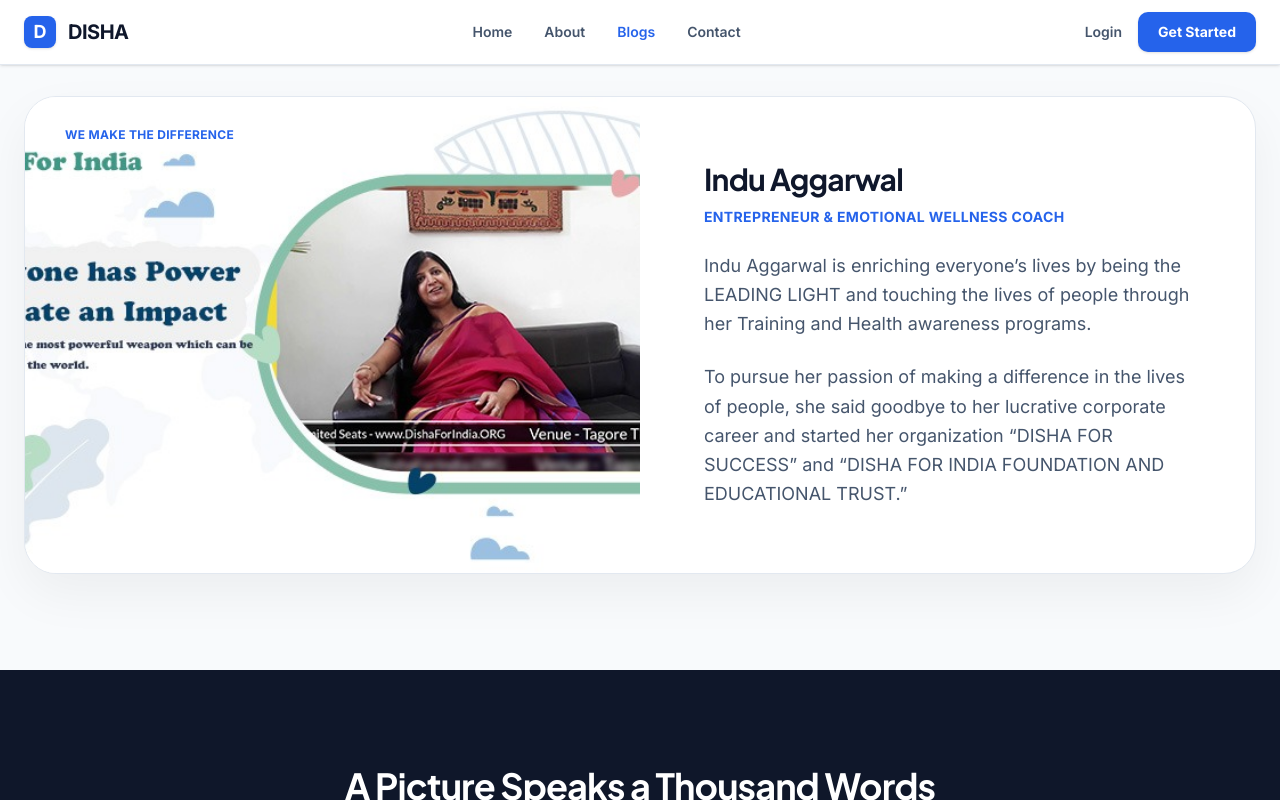
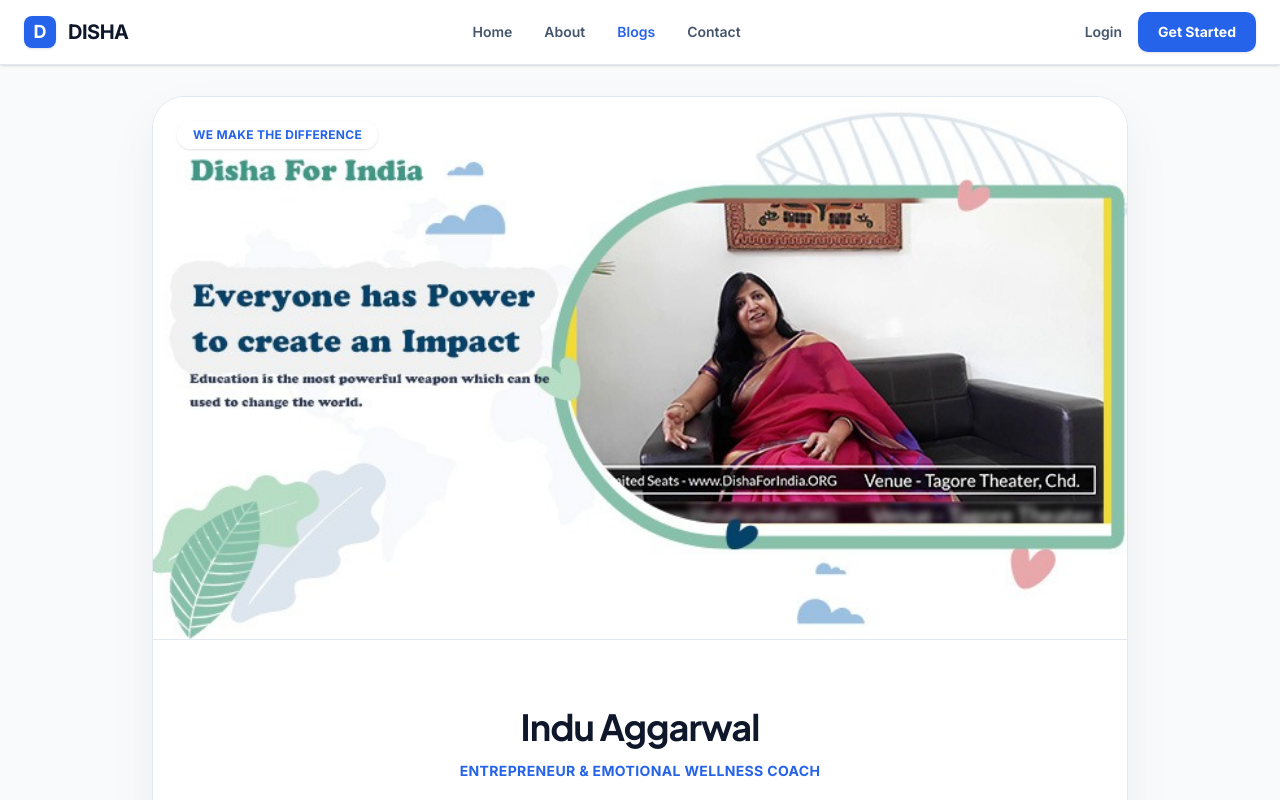
Before and after one commit to karanak1513-debug/disha, a React (Vite) app: page /blogs in a window 1280 px wide. Shown: the top 800 px of the page. Built offline with nearby package versions, Linux system fonts and the light colour scheme; no server answers.

Commit message:
update Indu Aggarwal section design to a stacked card in Blogs.jsx

```diff
--- a/src/pages/public/Blogs.jsx
+++ b/src/pages/public/Blogs.jsx
@@ -15,34 +15,34 @@
 
       {/* Indu Aggarwal Intro */}
       <section className="py-24 relative">
-        <div className="max-w-7xl mx-auto px-6">
+        <div className="max-w-5xl mx-auto px-6">
           <motion.div
             initial={{ opacity: 0, y: 20 }}
             animate={{ opacity: 1, y: 0 }}
             transition={{ delay: 0.3 }}
-            className="bg-white rounded-[32px] overflow-hidden shadow-[0_20px_50px_rgb(0,0,0,0.05)] border border-[#E2E8F0] grid lg:grid-cols-2"
+            className="bg-white rounded-[32px] overflow-hidden shadow-[0_20px_50px_rgb(0,0,0,0.05)] border border-[#E2E8F0] flex flex-col"
           >
-            <div className="relative overflow-hidden h-64 lg:h-auto">
+            <div className="relative w-full bg-slate-50 border-b border-[#E2E8F0]">
               <img
                 src="/indu_aggarwal_about.jpg"
                 alt="Indu Aggarwal"
-                className="absolute inset-0 w-full h-full object-cover"
+                className="w-full h-auto object-cover"
               />
-              <div className="absolute top-6 left-6 px-4 py-1.5 bg-white/90 backdrop-blur-md rounded-full text-xs font-bold text-[#2563EB] tracking-wide uppercase">
+              <div className="absolute top-6 left-6 px-4 py-1.5 bg-white/90 backdrop-blur-md rounded-full text-xs font-bold text-[#2563EB] tracking-wide uppercase shadow-sm">
                 We Make The Difference
               </div>
             </div>
-            <div className="p-10 lg:p-16 flex flex-col justify-center">
-              <h2 className="text-3xl font-bold font-display mb-2 text-slate-900 leading-tight">
+            <div className="p-8 md:p-16 text-center">
+              <h2 className="text-3xl md:text-4xl font-bold font-display mb-3 text-slate-900 leading-tight">
                 Indu Aggarwal
               </h2>
-              <div className="text-sm font-bold text-[#2563EB] uppercase tracking-wide mb-6">
+              <div className="text-sm font-bold text-[#2563EB] uppercase tracking-wide mb-8">
                 Entrepreneur & Emotional Wellness Coach
               </div>
-              <p className="text-slate-600 text-lg mb-6 leading-relaxed">
+              <p className="text-slate-600 text-lg md:text-xl mb-6 leading-relaxed max-w-3xl mx-auto">
                 Indu Aggarwal is enriching everyone’s lives by being the LEADING LIGHT and touching the lives of people through her Training and Health awareness programs.
               </p>
-              <p className="text-slate-600 text-lg leading-relaxed">
+              <p className="text-slate-600 text-lg md:text-xl leading-relaxed max-w-3xl mx-auto">
                 To pursue her passion of making a difference in the lives of people, she said goodbye to her lucrative corporate career and started her organization “DISHA FOR SUCCESS” and “DISHA FOR INDIA FOUNDATION AND EDUCATIONAL TRUST.”
               </p>
             </div>
```
